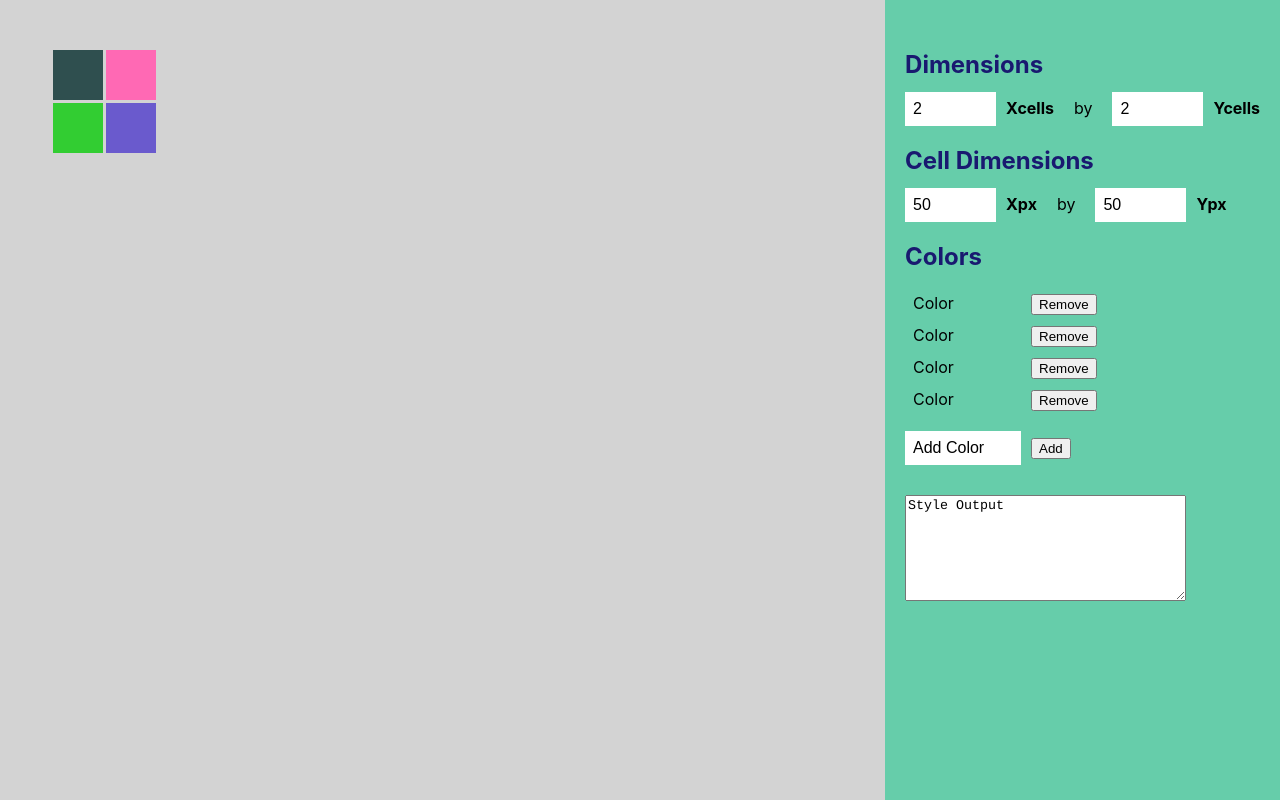
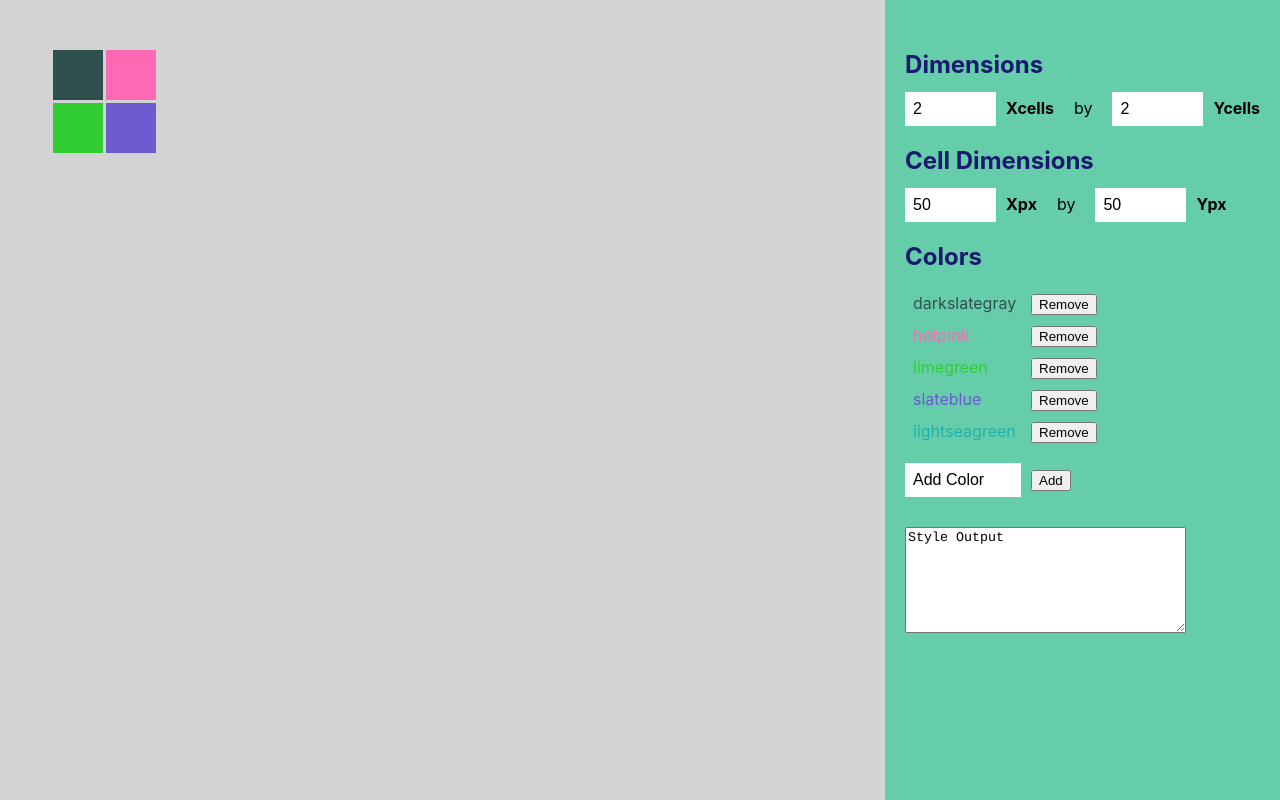
Before and after one commit to dorafc/QuiltGrid, a React (Create React App) app: page / in a window 1280 px wide. Built offline with nearby package versions, Linux system fonts and the light colour scheme.

Commit message:
list colors

```diff
--- a/src/components/Color.js
+++ b/src/components/Color.js
@@ -4,9 +4,11 @@ import './style/Color.css';
 
 class Color extends Component{
   render(){
+  	const styleColor = this.props.color;
+
   	return (
       <div className="Color">
-        <p>Color</p>
+        <p style={{color: styleColor}}>{this.props.color}</p>
         <RemoveColor />
       </div>
     );
--- a/src/components/ColorList.js
+++ b/src/components/ColorList.js
@@ -4,15 +4,25 @@ import AddColor from './AddColor';
 import './style/ColorList.css';
 
 class ColorList extends Component {
+
+	renderColorList(){
+		const colors = this.props.colorList.map((color) =>
+			<li key = {color}>
+				<Color
+					color = {color}
+				/>
+			</li>
+		)
+
+		return colors
+	}
+
 	render(){
 		return (
 	    <div className="ColorList">
 	    	<h2>Colors</h2>
 	      <ul>
-			    <li><Color /></li>
-			    <li><Color /></li>
-			    <li><Color /></li>
-			    <li><Color /></li>
+			    {this.renderColorList()}
 	      </ul>
 	      <AddColor />
 	    </div>
```
